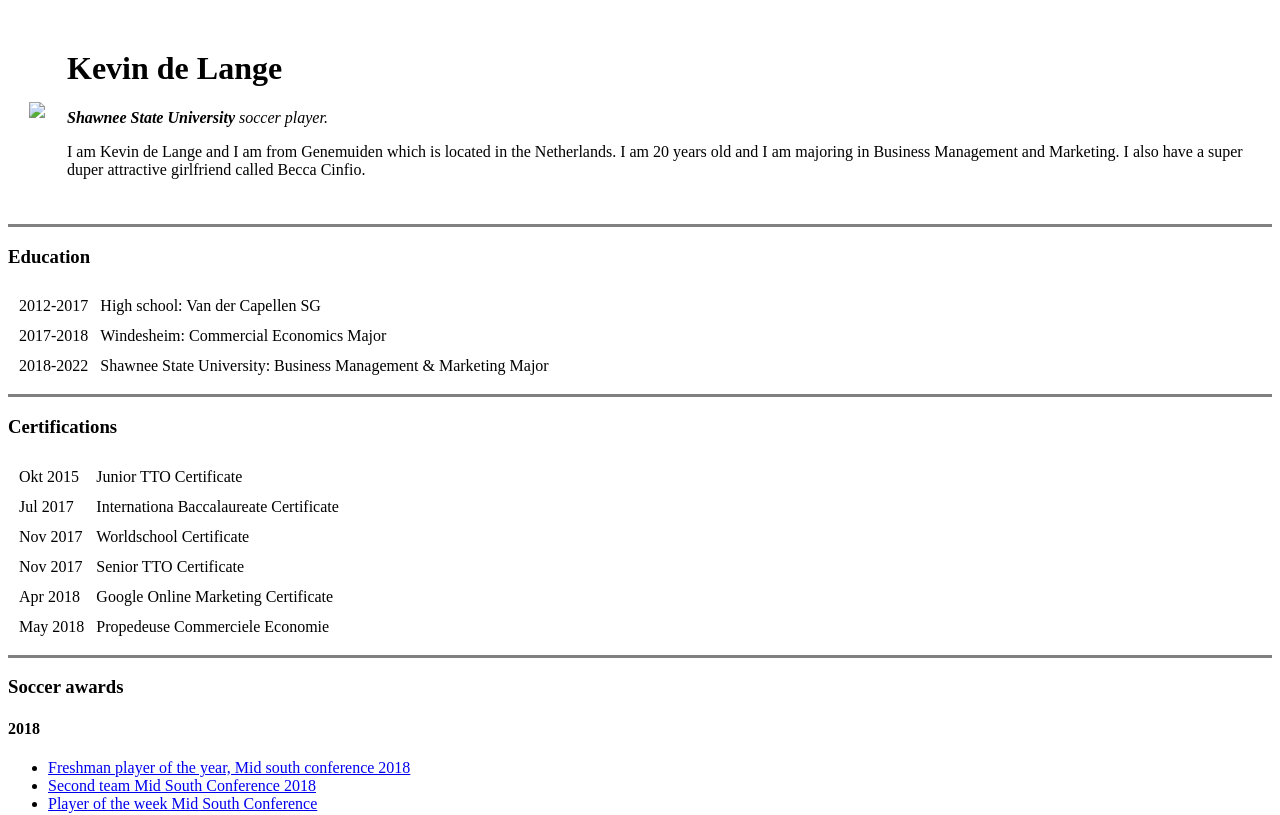
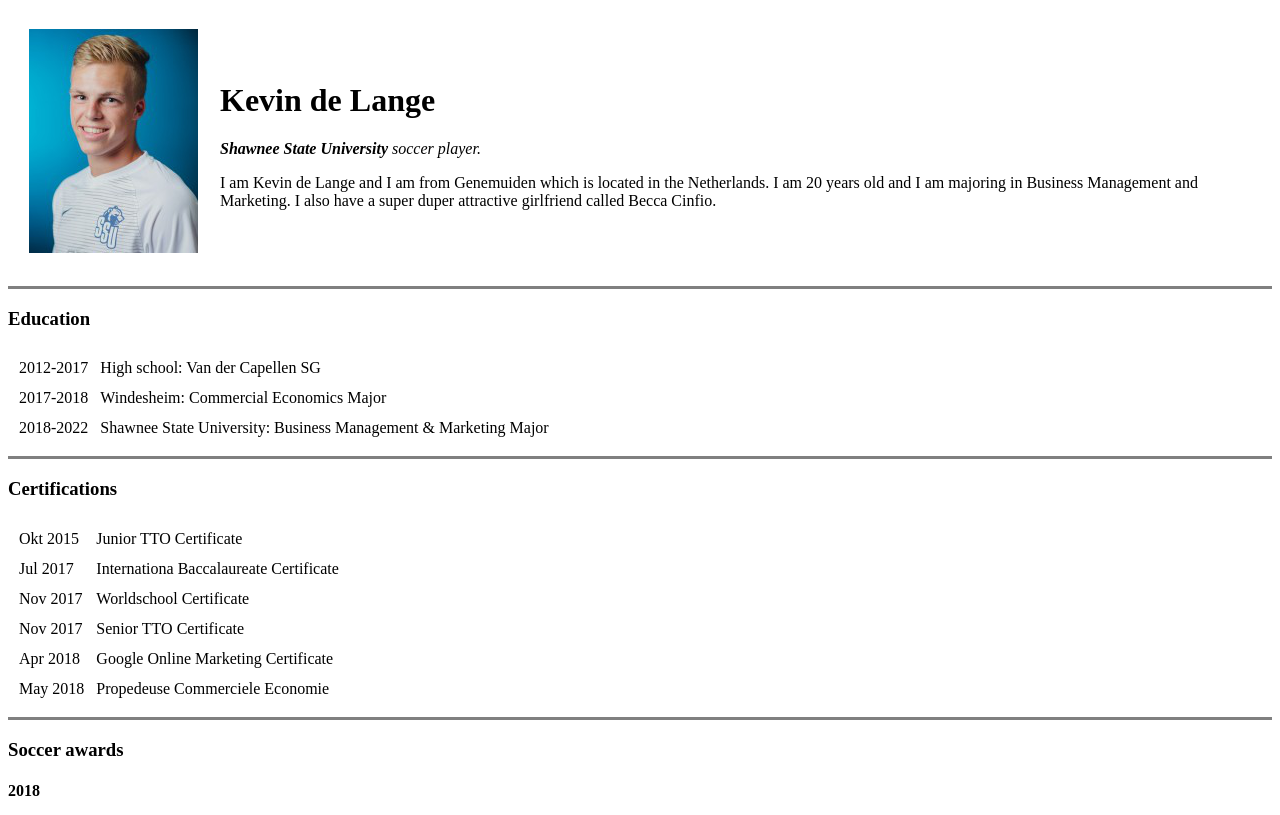
Before and after one commit to Kevindl17/cv, a plain HTML site: page index.html in a window 1280 px wide. Shown: the top 815 px of the page. Drawn offline with Linux system fonts and the light colour scheme.

Commit message:
Update index.html

```diff
--- a/index.html
+++ b/index.html
@@ -9,7 +9,7 @@
 <body>
   <table cellspacing="20">
     <tr>
-      <td><img src="C:\Users\Gebruiker\Desktop\Web development\HTML-Personal site\Kevin.png"></td>
+      <td><img src="Kevin.png"></td>
       <td>
         <h1>Kevin de Lange</h1>
         <p><em><strong>Shawnee State University</strong> soccer player.</em></p>
```
